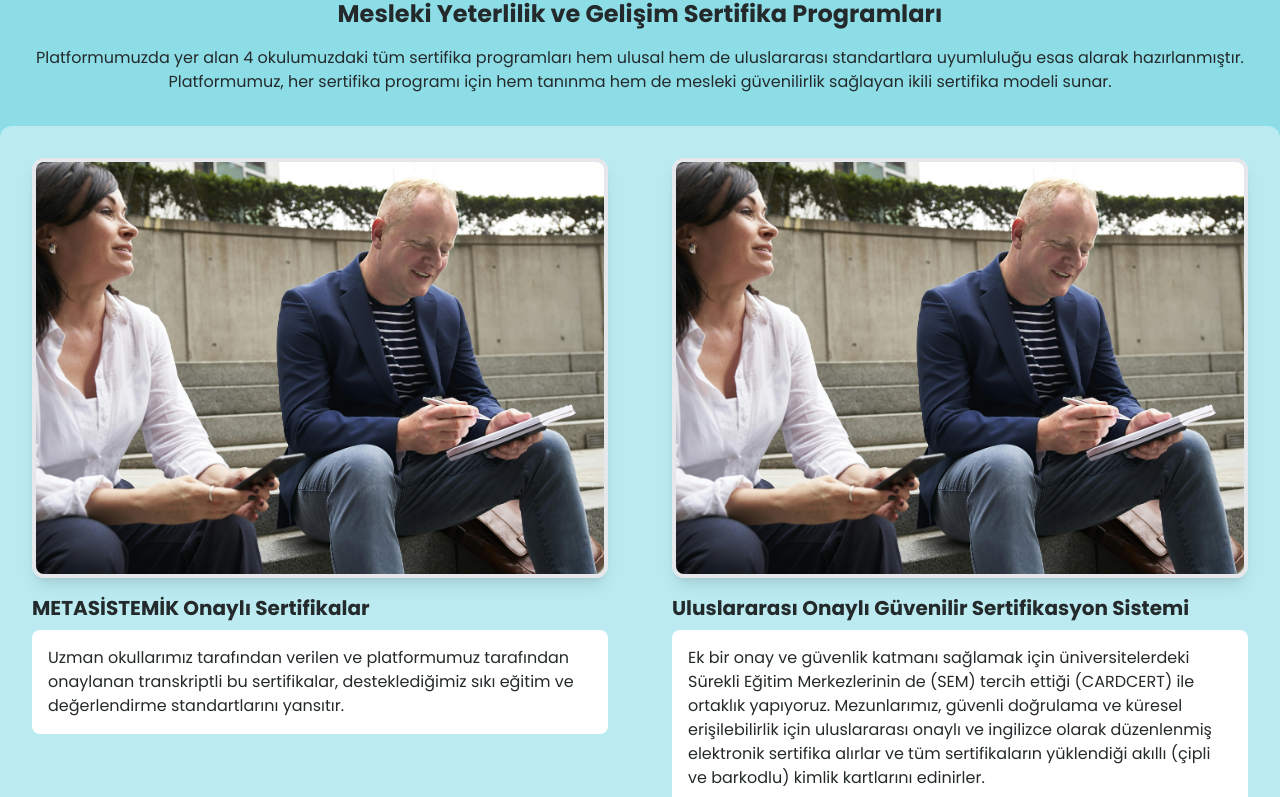
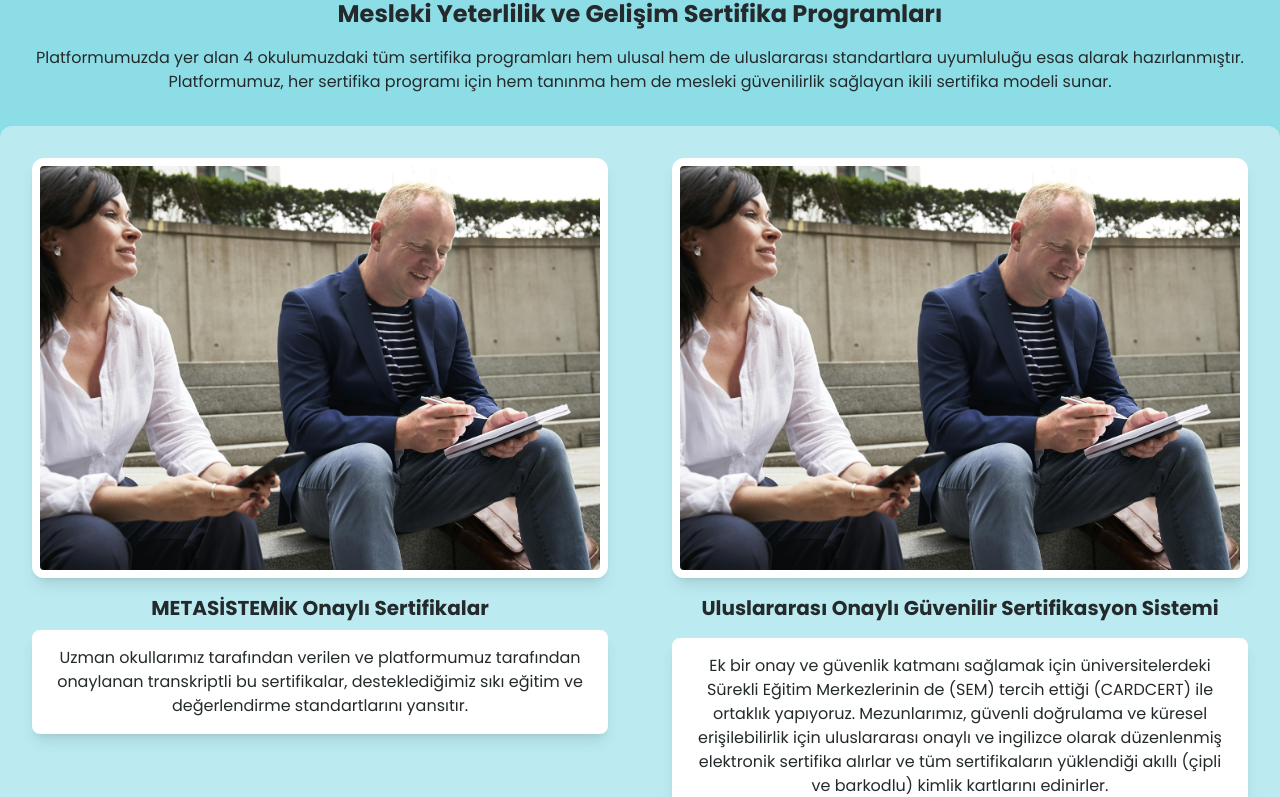
Before and after one commit to rcteenx/metasistemik, a Next.js app: page / in a window 1280 px wide. Shown: the part 4117-4914 px from the top of the page. Built offline with nearby package versions, Linux system fonts and the light colour scheme.

Commit message:
update cert

```diff
--- a/components/sections/home/c-2-certificates.jsx
+++ b/components/sections/home/c-2-certificates.jsx
@@ -14,15 +14,15 @@ export default function Certificates({ img, mekanikYollar }) {
             sunar.
           </p>
         </div>
-        <div className="grid grid-cols-1 xl:grid-cols-2 gap-8 lg:my-8 items-start bg-accent-light-7 p-4 rounded-xl">
+        <div className="grid grid-cols-1 xl:grid-cols-2 gap-8 lg:my-8 items-start bg-accent-light-7 p-4 rounded-xl text-center">
           <div className="p-4">
             <img
               src={img.src}
               alt="img colletion"
-              className=" h-[420px] w-full rounded-xl object-cover object-center shadow-lg border-4 "
+              className=" h-[420px] w-full rounded-xl object-cover object-center shadow-lg border-8   border-white"
             />
             <h3 className="mt-4">METASİSTEMİK Onaylı Sertifikalar</h3>
-            <p className="bg-white p-4 rounded-lg">
+            <p className="bg-white p-4 rounded-lg shadow-lg ">
               Uzman okullarımız tarafından verilen ve platformumuz tarafından
               onaylanan transkriptli bu sertifikalar, desteklediğimiz sıkı
               eğitim ve değerlendirme standartlarını yansıtır.
@@ -32,12 +32,12 @@ export default function Certificates({ img, mekanikYollar }) {
             <img
               src={img.src}
               alt="img colletion"
-              className=" h-[420px] w-full rounded-xl object-cover object-center shadow-lg border-4"
+              className=" h-[420px] w-full rounded-xl object-cover object-center shadow-lg border-8   border-white"
             />
-            <h3 className="mt-4">
+            <h3 className="my-4">
               Uluslararası Onaylı Güvenilir Sertifikasyon Sistemi
             </h3>
-            <p className="bg-white p-4 rounded-lg">
+            <p className="bg-white p-4 rounded-lg shadow-lg ">
               Ek bir onay ve güvenlik katmanı sağlamak için üniversitelerdeki
               Sürekli Eğitim Merkezlerinin de (SEM) tercih ettiği (CARDCERT) ile
               ortaklık yapıyoruz. Mezunlarımız, güvenli doğrulama ve küresel
@@ -47,7 +47,7 @@ export default function Certificates({ img, mekanikYollar }) {
             </p>
           </div>
         </div>
-        <div className="text-center">
+        <div className="text-center bg-accent-dark-3 p-8 rounded-xl text-accent-light-7">
           <h3>Sertifika Programlarımızda Avrupa Standartlarına Uyum</h3>
           <p>
             Mesleki Yeterlilik ve Gelişim Sertifika Programlarımız, MYK Seviye-6
--- a/components/ui/footer/3-Quote.jsx
+++ b/components/ui/footer/3-Quote.jsx
@@ -3,7 +3,7 @@ import IconComponent from "@/components/ui/icons/icons";
 
 export default function FooterQuote() {
   return (
-    <div className="flex flex-col md:flex-row  justify-between items-end">
+    <div className="flex flex-col md:flex-row justify-between items-end">
       <div className="flex items-center gap-2 mt-4">
         {socialMedia.map((icon) => (
           <div
@@ -16,9 +16,8 @@ export default function FooterQuote() {
           </div>
         ))}
       </div>
-      <p className="hidden md:block text-right text-sm text-white">
-        Kendimizi deneyimleyebileceğiniz ve kendimiz olabileceğimiz bir alan
-        açıyoruz.
+      <p className="text-right text-sm text-white">
+        Çınarlı Mah. Ozan Abay Cad. No:8-Z17 / Ege Perla-Konak / İzmir
       </p>
     </div>
   );
--- a/content/data/index.js
+++ b/content/data/index.js
@@ -147,10 +147,10 @@ export const StaticPages = [
     pages: [
       {
         id: 1,
-        title: "hakan.turkdonmez@gmail.com",
-        link: "mailto:hakan.turkdonmez@gmail.com",
+        title: "bilgi@metasistemik.com",
+        link: "mailto:bilgi@metasistemik.com",
       },
-      { id: 2, title: "+90 (543) 464 91 44", link: "tel:+905434649144" },
+      { id: 2, title: "0 (232) 520 8409", link: "tel:+902325208409" },
       { id: 3, title: "Çerez Politikası", link: "cerez" },
       { id: 4, title: "K.V.K.K.", link: "kvkk" },
     ],
```
